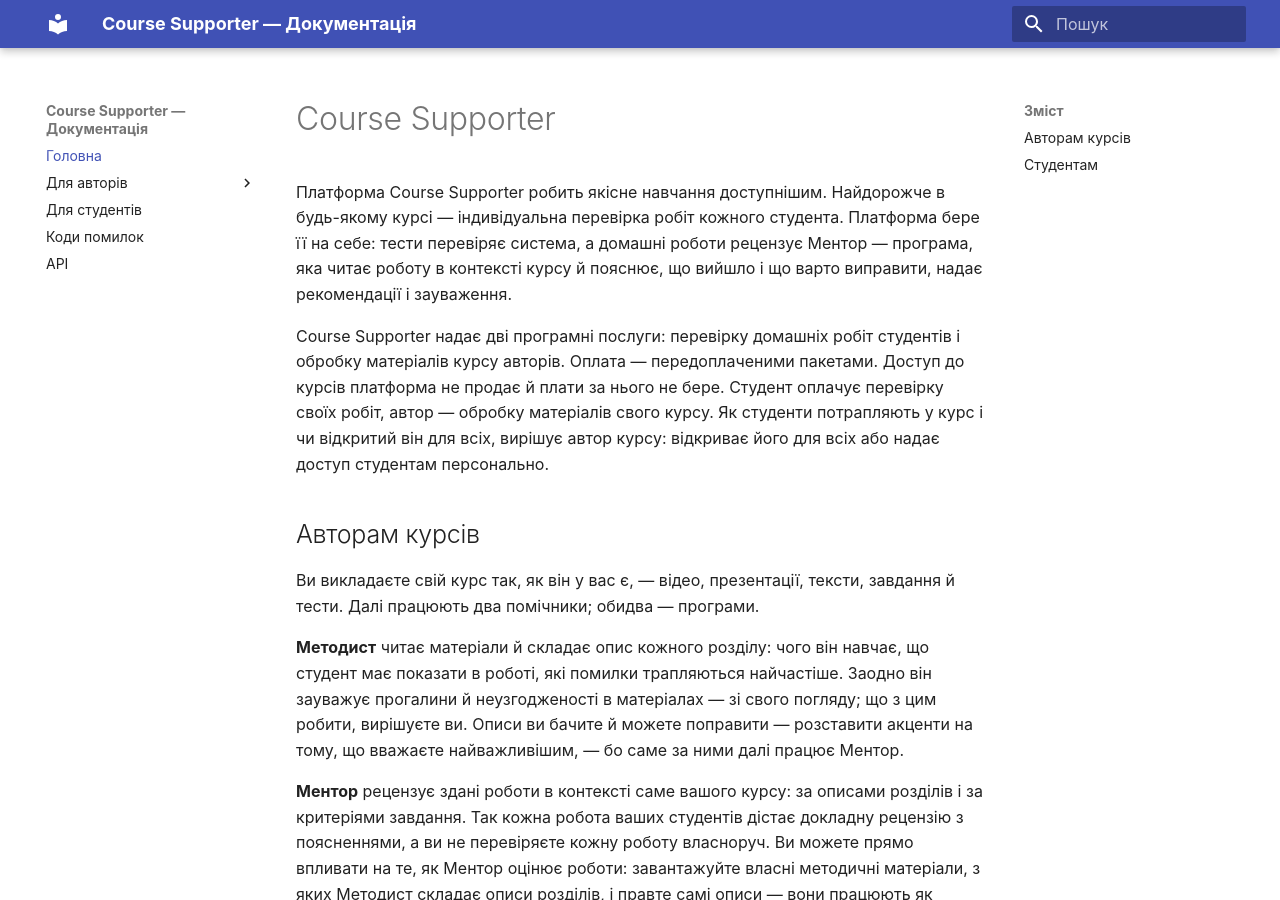
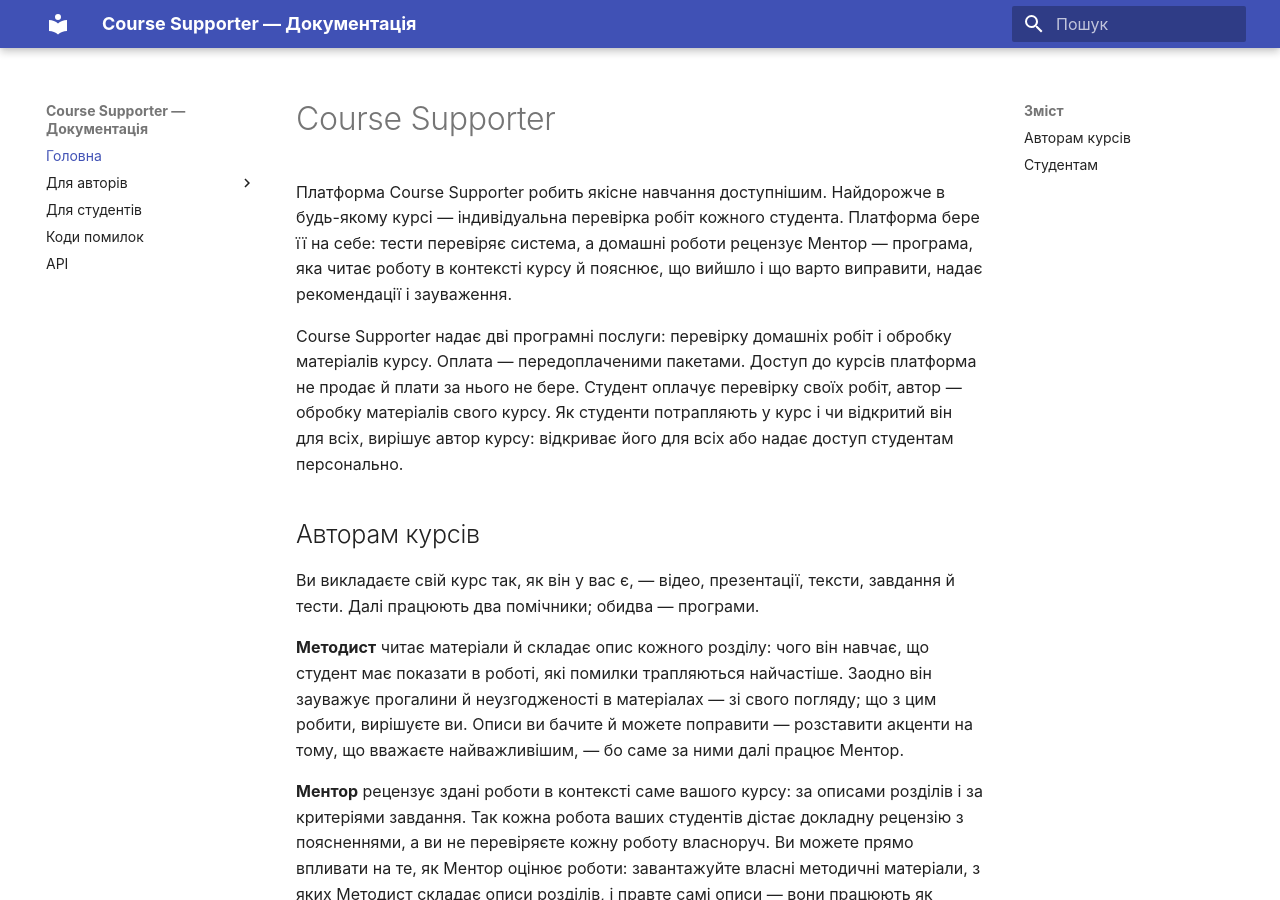
Before and after one commit to KonstZiv/course-supporter, an MkDocs documentation site: the page built from docs/uk/index.md, in a window 1280 px wide and 900 px high. Built offline with MkDocs 1.6.1 and Material for MkDocs 9.7.7, drawn with Linux system fonts in a browser that asks for light colours.

Commit message:
docs(about): state the payment formula verbatim and drop an outdated phrase

```diff
--- a/docs/uk/index.md
+++ b/docs/uk/index.md
@@ -8,14 +8,14 @@
   - автори
   - студенти
   - перевірка робіт
-last_updated: 2026-10-31
+last_updated: 2026-11-03
 ---
 
 # Course Supporter
 
 Платформа Course Supporter робить якісне навчання доступнішим. Найдорожче в будь-якому курсі — індивідуальна перевірка робіт кожного студента. Платформа бере її на себе: тести перевіряє система, а домашні роботи рецензує Ментор — програма, яка читає роботу в контексті курсу й пояснює, що вийшло і що варто виправити, надає рекомендації і зауваження.
 
-Course Supporter надає дві програмні послуги: перевірку домашніх робіт студентів і обробку матеріалів курсу авторів. Оплата — передоплаченими пакетами. Доступ до курсів платформа не продає й плати за нього не бере. Студент оплачує перевірку своїх робіт, автор — обробку матеріалів свого курсу. Як студенти потрапляють у курс і чи відкритий він для всіх, вирішує автор курсу: відкриває його для всіх або надає доступ студентам персонально.
+Course Supporter надає дві програмні послуги: перевірку домашніх робіт і обробку матеріалів курсу. Оплата — передоплаченими пакетами. Доступ до курсів платформа не продає й плати за нього не бере. Студент оплачує перевірку своїх робіт, автор — обробку матеріалів свого курсу. Як студенти потрапляють у курс і чи відкритий він для всіх, вирішує автор курсу: відкриває його для всіх або надає доступ студентам персонально.
 
 ## Авторам курсів {#authors}
 
```
Also changed, not shown: docs/uk/authors/materials.md (+2 -2 lines).
